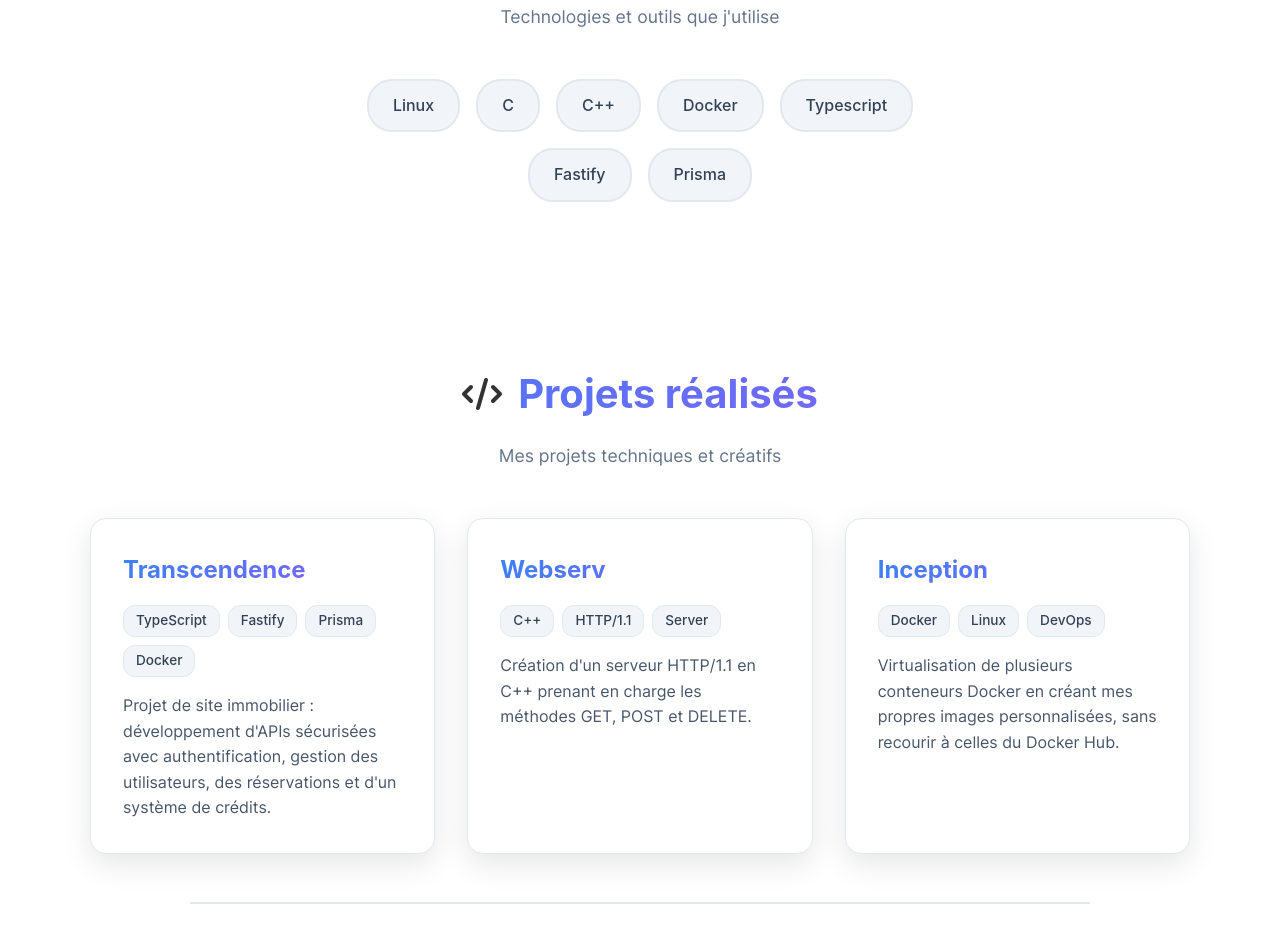
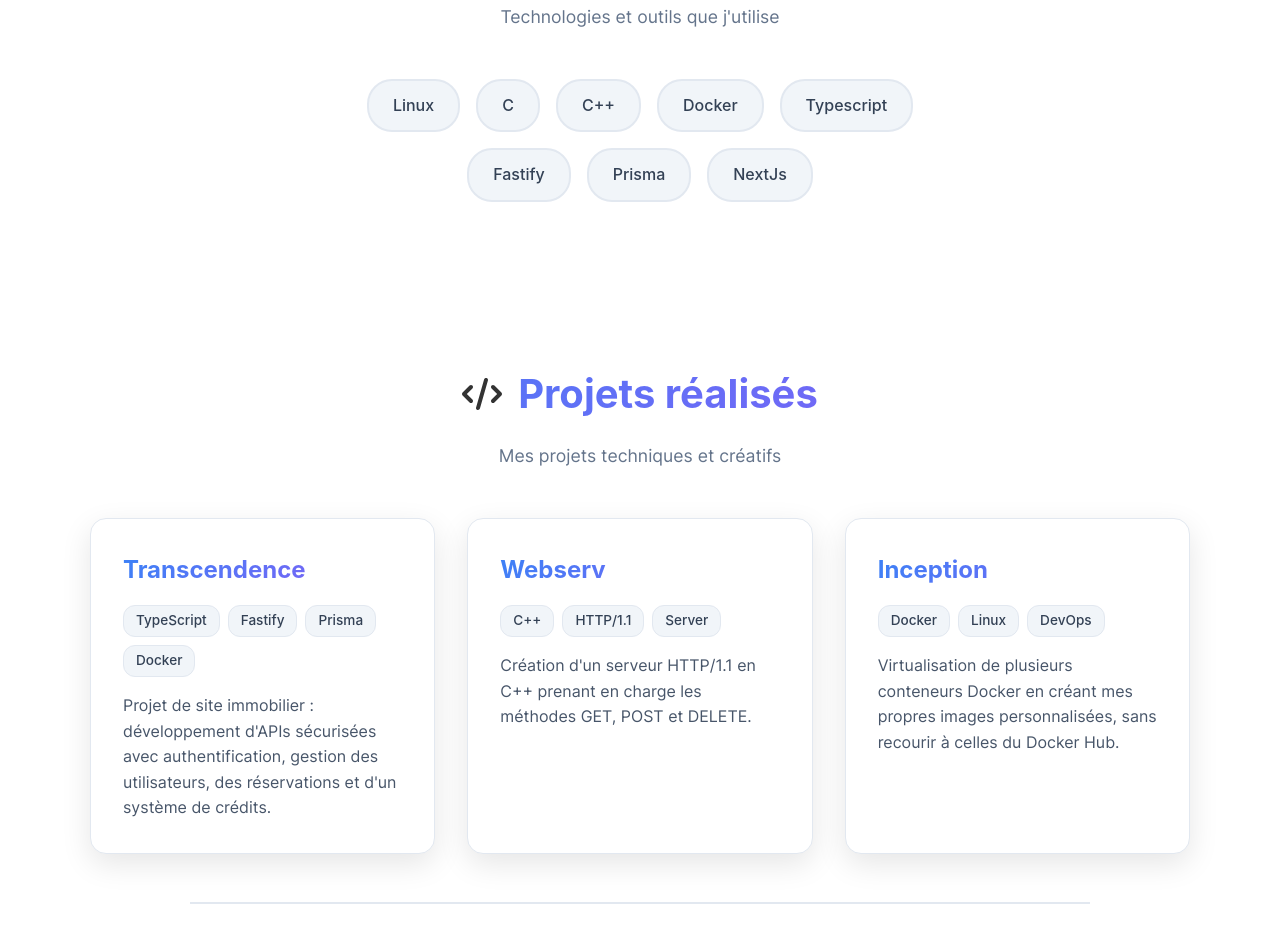
Before and after one commit to Hynoht/portfolio, a website: page index.html in a window 1280 px wide. Shown: the part 3047-3995 px from the top of the page. Drawn offline with Linux system fonts and the light colour scheme; a web font is replaced by a local one.

Commit message:
Add NextJs skill badge to index.html

```diff
--- a/index.html
+++ b/index.html
@@ -375,6 +375,7 @@
                 <div class="skill-badge">Typescript</div>
                 <div class="skill-badge">Fastify</div>
                 <div class="skill-badge">Prisma</div>
+                <div class="skill-badge">NextJs</div>
             </div>
         </div>
     </section>
```
